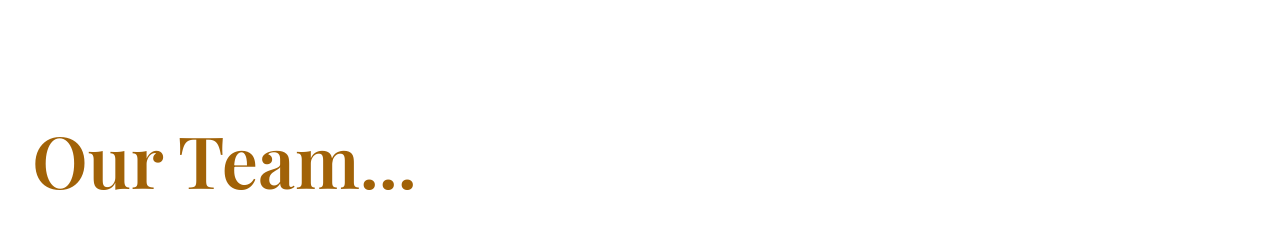
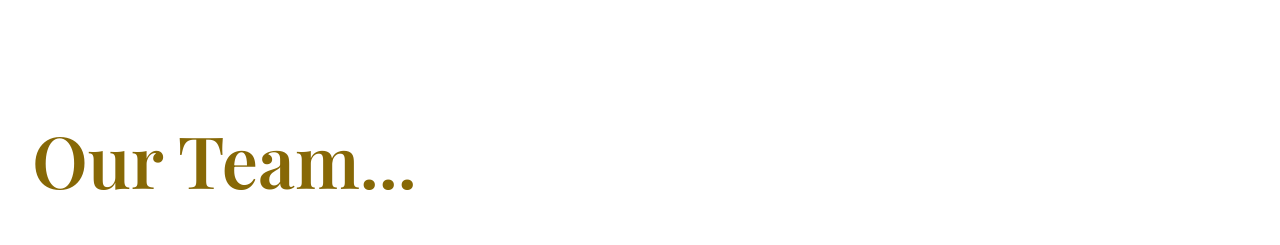
Before and after one commit to PawaniMekhala/mr_barber, a React (Create React App) app: page / in a window 1280 px wide. Shown: the part 1540-1785 px from the top of the page. Built offline with nearby package versions, Linux system fonts and the light colour scheme; a web font is replaced by a local one.

Commit message:
refactor: replace all yellow color classes with gold variants

```diff
--- a/src/components/OurTeam.jsx
+++ b/src/components/OurTeam.jsx
@@ -50,7 +50,7 @@ const OurTeam = () => {
     <div className="py-24 ">
       <div className="mx-auto max-w-7xl px-4 sm:px-6 lg:px-8">
         {/* Team heading */}
-        <h2 className="text-7xl font-semibold font-playfair text-yellow-700 mb-14">
+        <h2 className="text-7xl font-semibold font-playfair text-gold-700 mb-14">
           Our Team...
         </h2>
         <div className="mx-auto mt-8 grid font-poppins max-w-2xl auto-rows-fr grid-cols-1 gap-8 sm:mt-12 lg:mx-0 lg:max-w-none lg:grid-cols-3 ">
@@ -71,7 +71,7 @@ const OurTeam = () => {
 
                 {/* Info content */}
                 <div className="opacity-0 group-hover:opacity-100 transition-opacity duration-500">
-                  <h4 className="text-2xl font-semibold text-yellow-700">
+                  <h4 className="text-2xl font-semibold text-gold-700">
                     {name}
                   </h4>
                   <p className="text-lg text-white">~{position}</p> <br></br>
```
